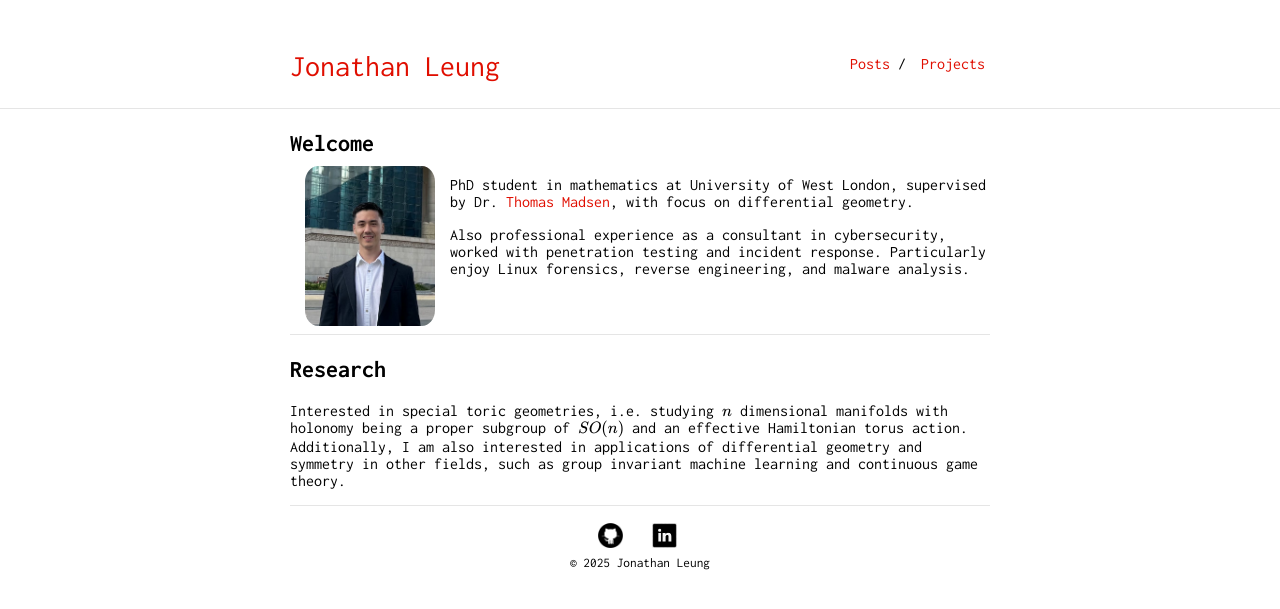
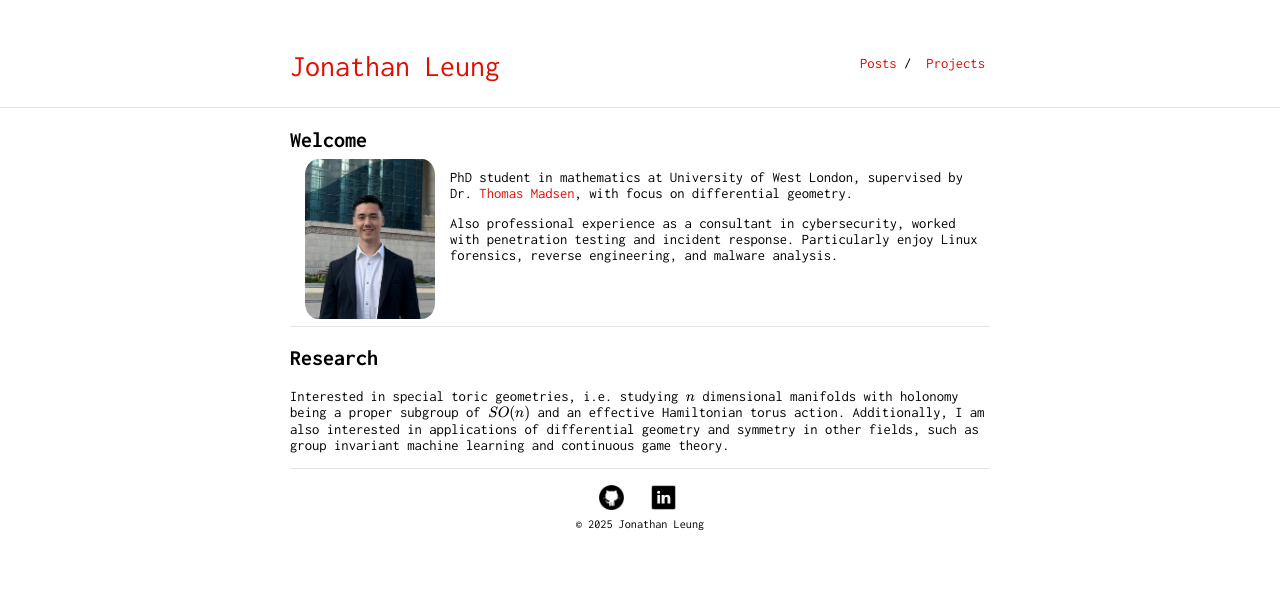
Before and after one commit to jleungs/jleungs.github.io, a Jekyll site: the page built from index.md, in a window 1280 px wide. Shown: the top 609 px of the page. Built offline with Jekyll 4.4.1, drawn with Linux system fonts in a browser that asks for light colours; formulas are drawn with MathJax 3; our own code applies the rules of GitHub Pages for plain Markdown files.

Commit message:
update font size

```diff
--- a/_sass/_style.scss
+++ b/_sass/_style.scss
@@ -8,6 +8,7 @@ html {
     height: 100%;
     margin: 0;
     padding: 0;
+    font-size: 11pt
 }
 body {
     margin: 0;
```
